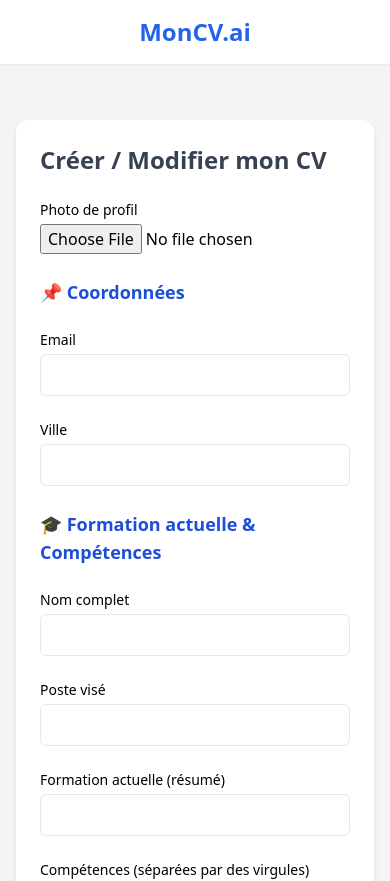
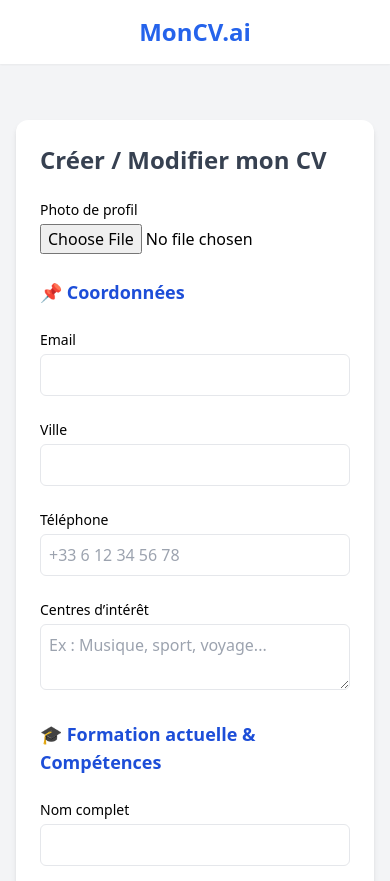
Before and after one commit to Valant41/cv-generator, a React (Vite) app: page / in a window 390 px wide. Shown: the top 881 px of the page. Built offline with nearby package versions, Linux system fonts and the light colour scheme; what @react-pdf/renderer would draw is missing.

Commit message:
Ajout numéro de téléphone et centre d interet

```diff
--- a/src/components/CVForm.jsx
+++ b/src/components/CVForm.jsx
@@ -36,6 +36,9 @@
   const [email, setEmail] = useState(initialData.email || "");
   const [city, setCity] = useState(initialData.city || "");
   const [aboutMe, setAboutMe] = useState(initialData.aboutMe || "");
+  const [phone, setPhone] = useState(initialData.phone || "");
+  const [interests, setInterests] = useState(initialData.interests || "");
+
 
 
 
@@ -126,6 +129,8 @@
       profileImage: imagePreview,
       email,
       city,
+      phone,
+      interests,
       aboutMe,
     };
     onSubmit(cvData);
@@ -167,6 +172,29 @@
           onChange={(e) => setCity(e.target.value)}
         />
       </div>
+
+      <div>
+        <label className="block text-sm font-medium">Téléphone</label>
+        <input
+          type="tel"
+          className="w-full mt-1 p-2 border rounded-md"
+          value={phone}
+          onChange={(e) => setPhone(e.target.value)}
+          placeholder="+33 6 12 34 56 78"
+        />
+      </div>
+
+      <div>
+        <label className="block text-sm font-medium">Centres d’intérêt</label>
+        <textarea
+          rows="2"
+          className="w-full mt-1 p-2 border rounded-md"
+          value={interests}
+          onChange={(e) => setInterests(e.target.value)}
+          placeholder="Ex : Musique, sport, voyage..."
+        />
+      </div>
+
 
 
       {/* Champs principaux */}
--- a/src/components/PDFCV.jsx
+++ b/src/components/PDFCV.jsx
@@ -44,6 +44,21 @@
               {data.email && <Text style={styles.text}>Email : {data.email || "à compléter"}</Text>}
               {data.city && <Text style={styles.text}>Ville :  {data.city || "à compléter"}</Text>}
             </View>
+
+            {data.phone && (
+              <View style={styles.section}>
+              <Text style={styles.label}>Téléphone</Text>
+              <Text style={styles.text}>{data.phone}</Text>
+              </View>
+            )}
+
+            {data.interests && (
+              <View style={styles.section}>
+              <Text style={styles.label}>Centres d’intérêt</Text>
+              <Text style={styles.text}>{data.interests}</Text>
+              </View>
+            )}
+
 
 
             <View style={styles.section}>
```
